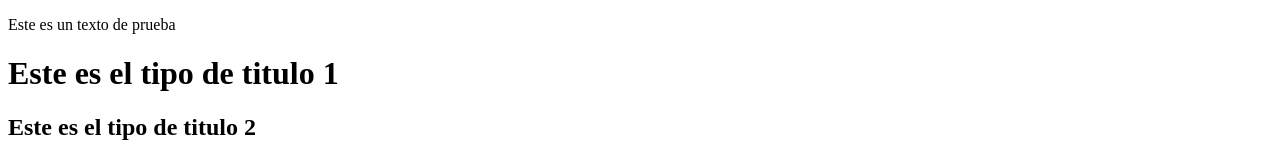
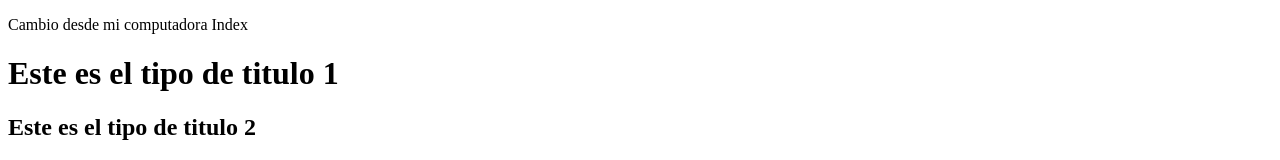
Before and after one commit to Sdls31/Redesv24, a plain HTML site: page index.html in a window 1280 px wide. Shown: the top 160 px of the page. Drawn offline with Linux system fonts and the light colour scheme.

Commit message:
Mensaje desde mi computadora

```diff
--- a/index.html
+++ b/index.html
@@ -1,17 +1,14 @@
 <!DOCTYPE html>
 <html>
-
   <head></head>
 
   <body>
-  <p>Este es un texto de prueba</p>
+    <p>Cambio desde mi computadora Index</p>
     <h1>Este es el tipo de titulo 1</h1>
     <h2>Este es el tipo de titulo 2</h2>
     <h3>Este es el tipo de titulo 3</h3>
     <h4>Este es el tipo de titulo 4</h4>
     <img src="images/imagen.jpg" width="100%" />
     <a href="page2.html">Ir a la segunda pagina</a>
-
   </body>
-
 </html>
```
Lines whose indentation alone changed are shown as unchanged.
